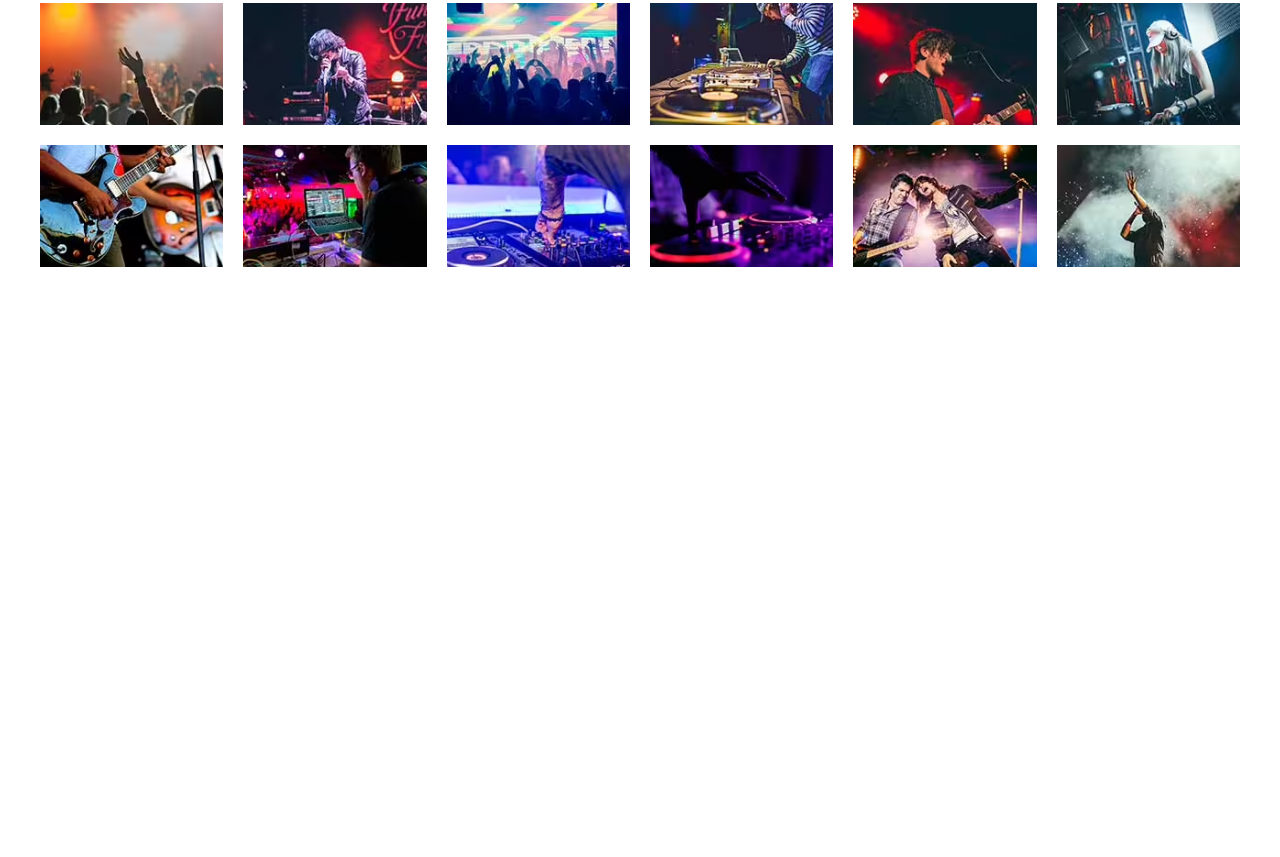
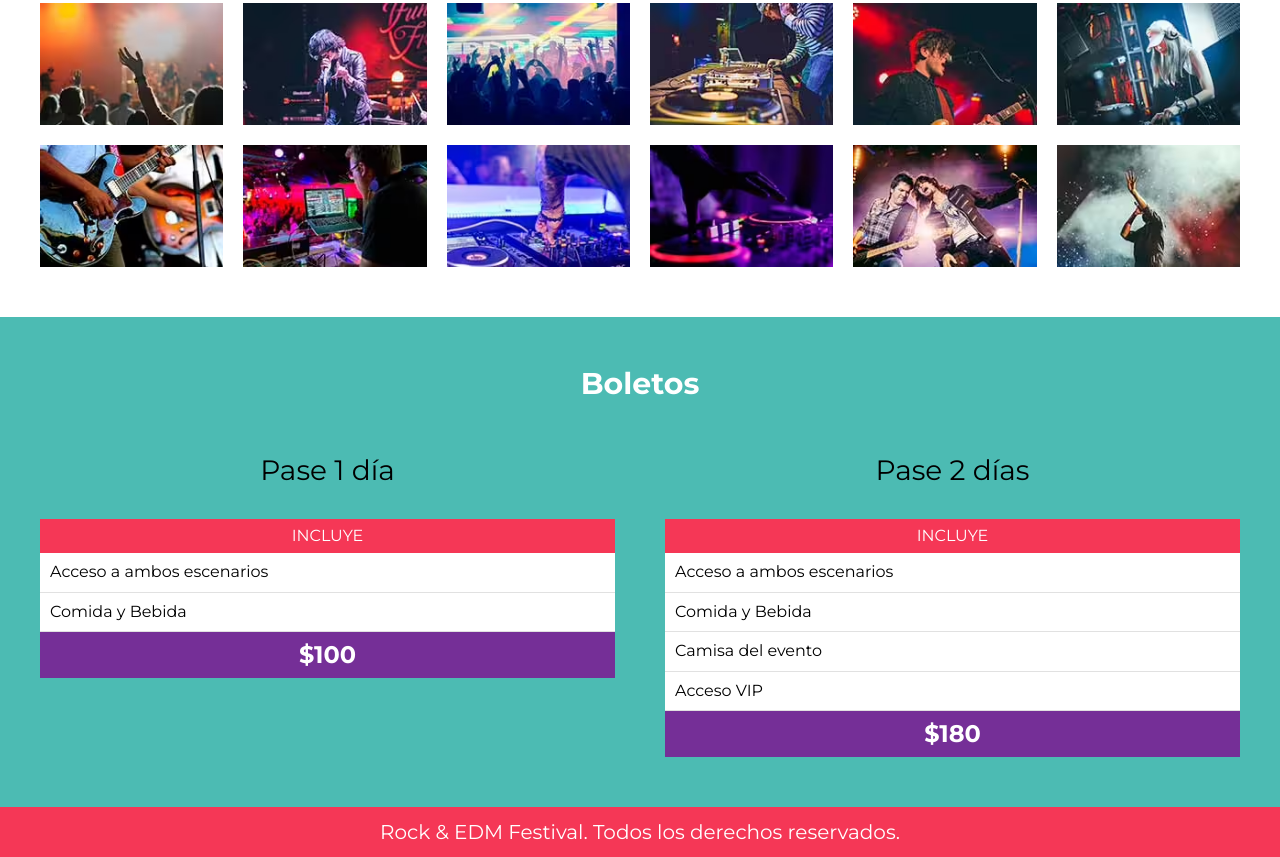
Before and after one commit to l1too/FestivalMusica_inicio, a website: page index.html in a window 1280 px wide. Shown: the part 2976-3833 px from the top of the page. Before the commit the page ends 3293 px from the top, so only its background shows below. Drawn offline with Linux system fonts and the light colour scheme.

Commit message:
actualizacion de proyecto: boletos y footer

```diff
--- a/index.html
+++ b/index.html
@@ -178,6 +178,56 @@
         <h3>Galería</h3>
         <ul class="galeria-imagenes"></ul>
     </section>
+
+    <section class="boletos bg-verde">
+        <h3>Boletos</h3>
+
+
+        <div class="contenedor contenedor-boletos">
+            <div class="basico pase">
+                <p class="nombre-pase">Pase 1 día</p>
+                <header class="pase-header">
+                    <p>Incluye</p>
+                </header>
+                <div class="pase-body">
+                    <ul>
+                        <li>Acceso a ambos escenarios</li>
+                        <li>Comida y Bebida</li>
+                    </ul>
+
+                </div>
+                <footer class="pase-footer">
+                    <p>$100</p>
+
+                </footer>
+            </div>
+            <div class="premium pase">
+                <p class="nombre-pase">Pase 2 días</p>
+                <header class="pase-header">
+                    <p>Incluye</p>
+                </header>
+                <div class="pase-body">
+                    <ul>
+                        <li>Acceso a ambos escenarios</li>
+                        <li>Comida y Bebida</li>
+                        <li>Camisa del evento</li>
+                        <li>Acceso VIP</li>
+                    </ul>
+
+                </div>
+                <footer class="pase-footer">
+                    <p>$180</p>
+
+                </footer>
+            </div>
+        </div>
+    </section>
+
+    <footer class="site-footer">
+        <p>Rock & EDM Festival. Todos los derechos reservados.</p>
+    </footer>
+
+
     <script src="build/js/app.js"></script>
 </body>
 </html>
--- /dev/null
+++ b/src/scss/layout/_boletos.scss
@@ -0,0 +1,66 @@
+@use 'base/variables' as v;
+@use 'base/mixins' as m;
+
+.boletos {
+    padding: 5rem 0;
+
+    h3 {
+        text-align: center;
+        color: v.$blanco;
+        margin-bottom: 2rem;
+    }
+
+    .contenedor-boletos {
+        @include m.tablet {
+            @include m.grid(2, 5rem);
+        }
+    }
+}
+
+.pase {
+    color: v.$negro;
+
+    .nombre-pase {
+        text-align: center;
+        font-size: 2.8rem;
+    }
+
+    &-header,
+    &-footer {
+        padding: .5rem;
+        p {
+            text-align: center;
+            color: v.$blanco;
+            margin: 0;
+        }
+    }
+
+    &-header {
+        background-color: v.$rosa;
+        p {
+            text-transform: uppercase;
+            font-size: 1.6rem;
+        }
+    }
+    &-body {
+        background-color: v.$blanco;
+
+        ul {
+            @include m.resetear-lista;
+            li,
+            :nth-child(odd) {
+                background-color: v.$blanco;
+                padding: 1rem;
+                border-bottom: 1px solid #e1e1e1;
+            }
+        }
+    }
+    &-footer {
+        background-color: v.$morado;
+        p {
+            font-size: 2.4rem;
+            font-weight: 700;
+        }
+    }
+
+}
--- /dev/null
+++ b/src/scss/layout/_footer.scss
@@ -0,0 +1,11 @@
+@use 'base/variables' as v;
+
+.site-footer {
+    background-color: v.$rosa;
+    padding: 1rem;
+    p {
+        margin: 0;
+        text-align: center;
+        color: v.$blanco;
+    }
+}
--- a/src/scss/layout/_index.scss
+++ b/src/scss/layout/_index.scss
@@ -3,3 +3,5 @@
 @forward 'festival';
 @forward 'lineup';
 @forward 'galeria';
+@forward 'boletos';
+@forward 'footer';
```
Also changed, not shown: build/css/app.css.
